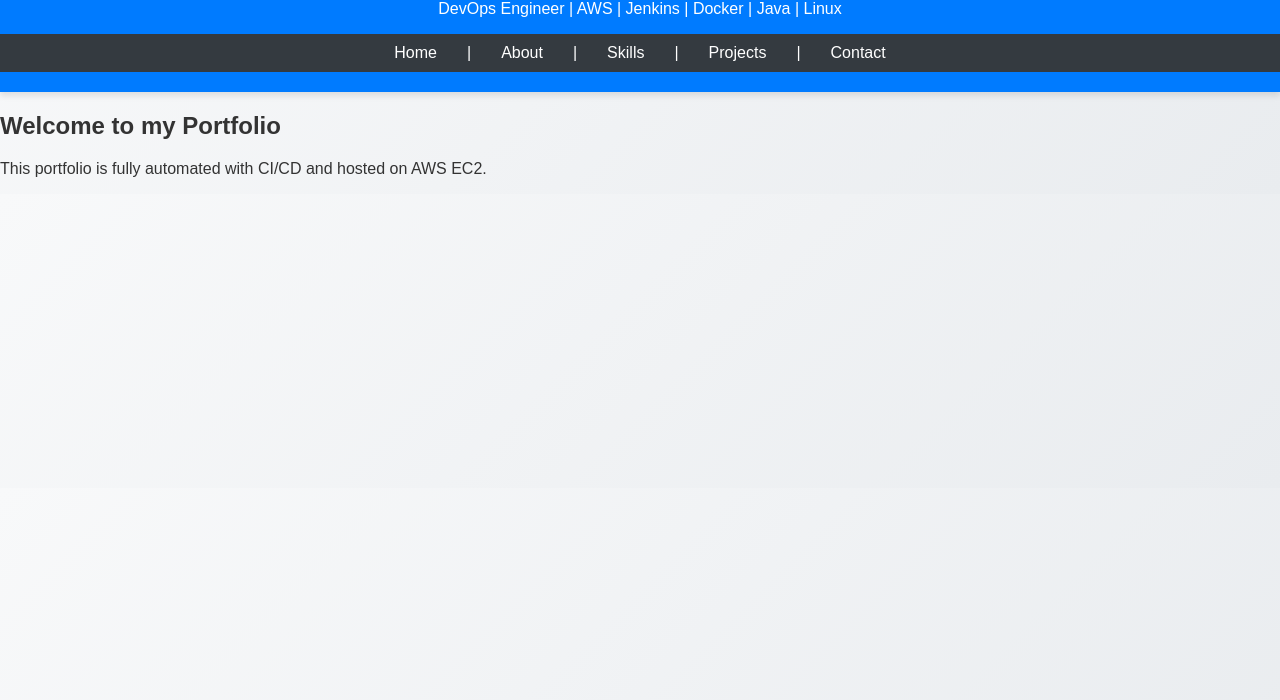
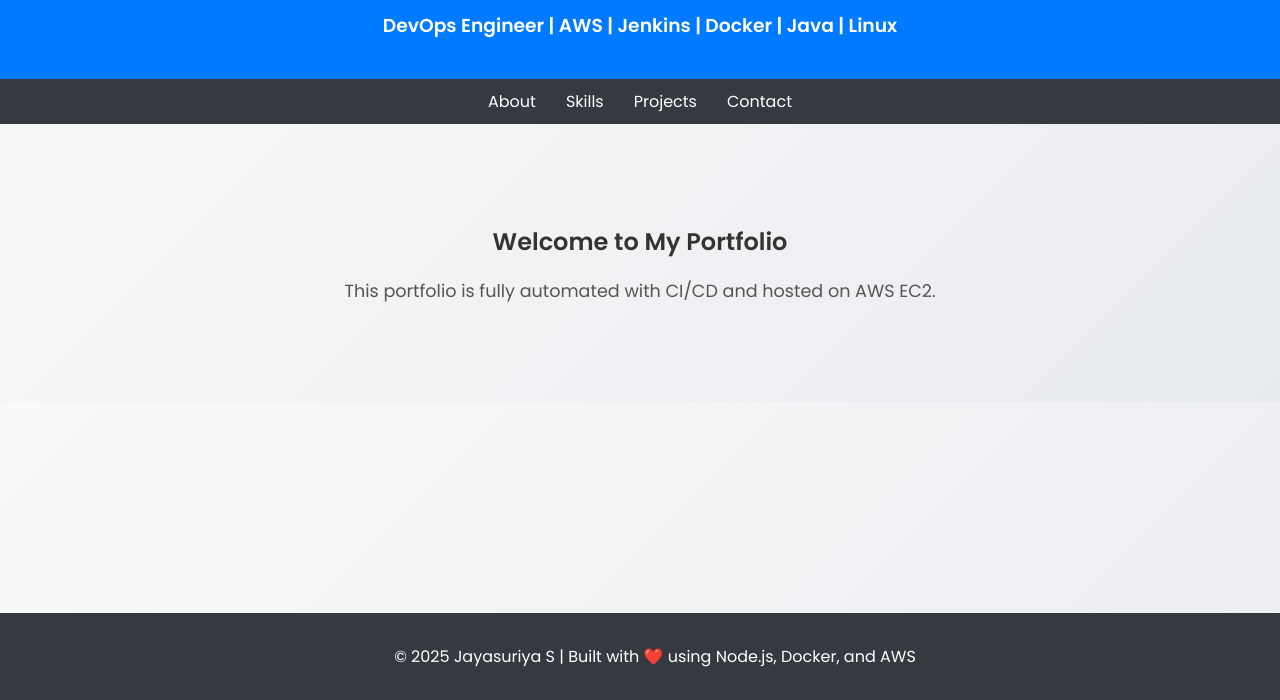
Before and after one commit to Jayasuriya-S-S/Portfolio, a website: page views/index.html in a window 1280 px wide. Shown: the part 100-800 px from the top of the page. Drawn offline with Linux system fonts and the light colour scheme; files that its build step writes are made by us from their sources.

Commit message:
Update index.html

```diff
--- a/views/index.html
+++ b/views/index.html
@@ -1,25 +1,32 @@
 <!DOCTYPE html>
-<html>
+<html lang="en">
 <head>
+  <meta charset="UTF-8" />
+  <meta name="viewport" content="width=device-width, initial-scale=1.0" />
   <title>Jayasuriya S | DevOps Engineer</title>
   <link rel="stylesheet" href="/css/style.css" />
+  <link href="https://fonts.googleapis.com/css2?family=Poppins:wght@400;600&display=swap" rel="stylesheet">
 </head>
 <body>
   <header>
     <h1>Hi, I'm Jayasuriya S</h1>
-    <p>DevOps Engineer | AWS | Jenkins | Docker | Java | Linux</p>
-    <nav>
-      <a href="/">Home</a> |
-      <a href="/about">About</a> |
-      <a href="/skills">Skills</a> |
-      <a href="/projects">Projects</a> |
-      <a href="/contact">Contact</a>
-    </nav>
+    <h3>DevOps Engineer | AWS | Jenkins | Docker | Java | Linux</h3>
   </header>
 
-  <section>
-    <h2>Welcome to my Portfolio</h2>
+  <nav>
+    <a href="/about.html">About</a>
+    <a href="/skills.html">Skills</a>
+    <a href="/projects.html">Projects</a>
+    <a href="/contact.html">Contact</a>
+  </nav>
+
+  <section class="hero">
+    <h2>Welcome to My Portfolio</h2>
     <p>This portfolio is fully automated with CI/CD and hosted on AWS EC2.</p>
   </section>
+
+  <footer>
+    <p>© 2025 Jayasuriya S | Built with ❤️ using Node.js, Docker, and AWS</p>
+  </footer>
 </body>
 </html>
```
